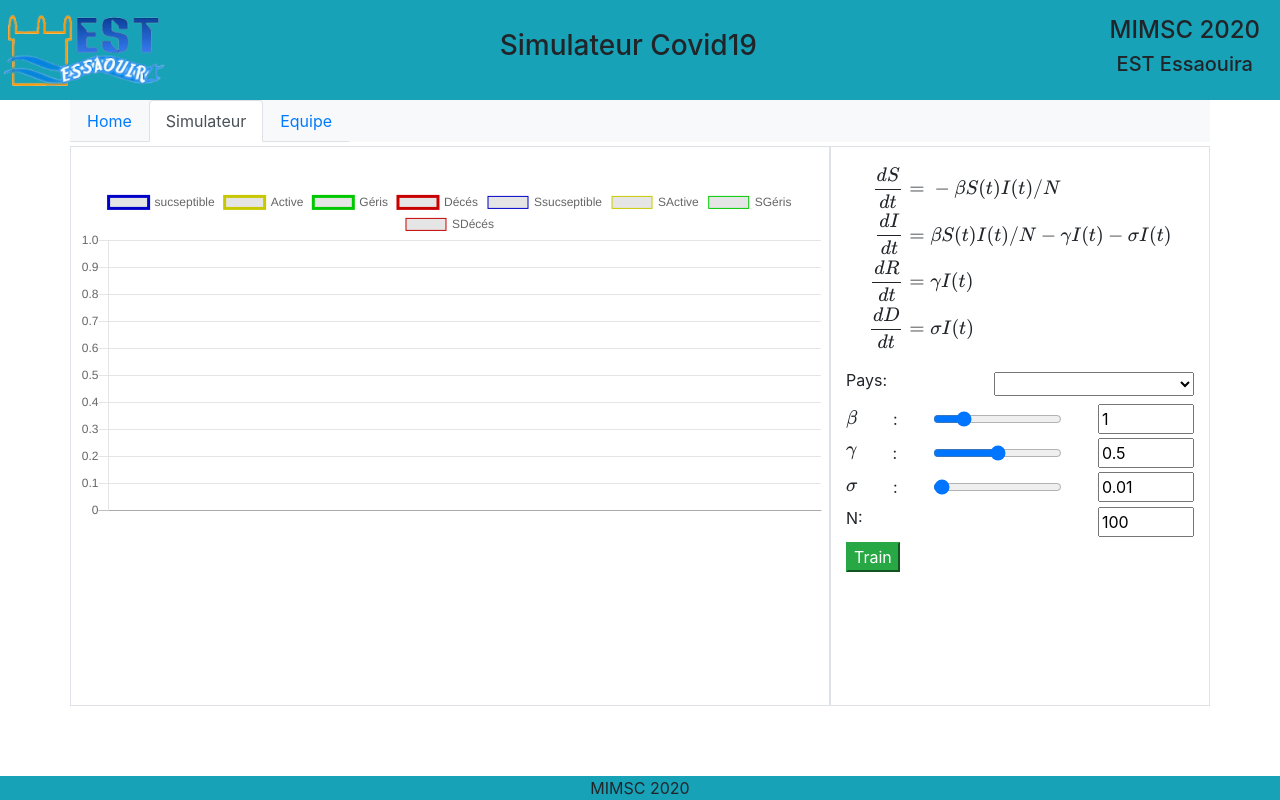
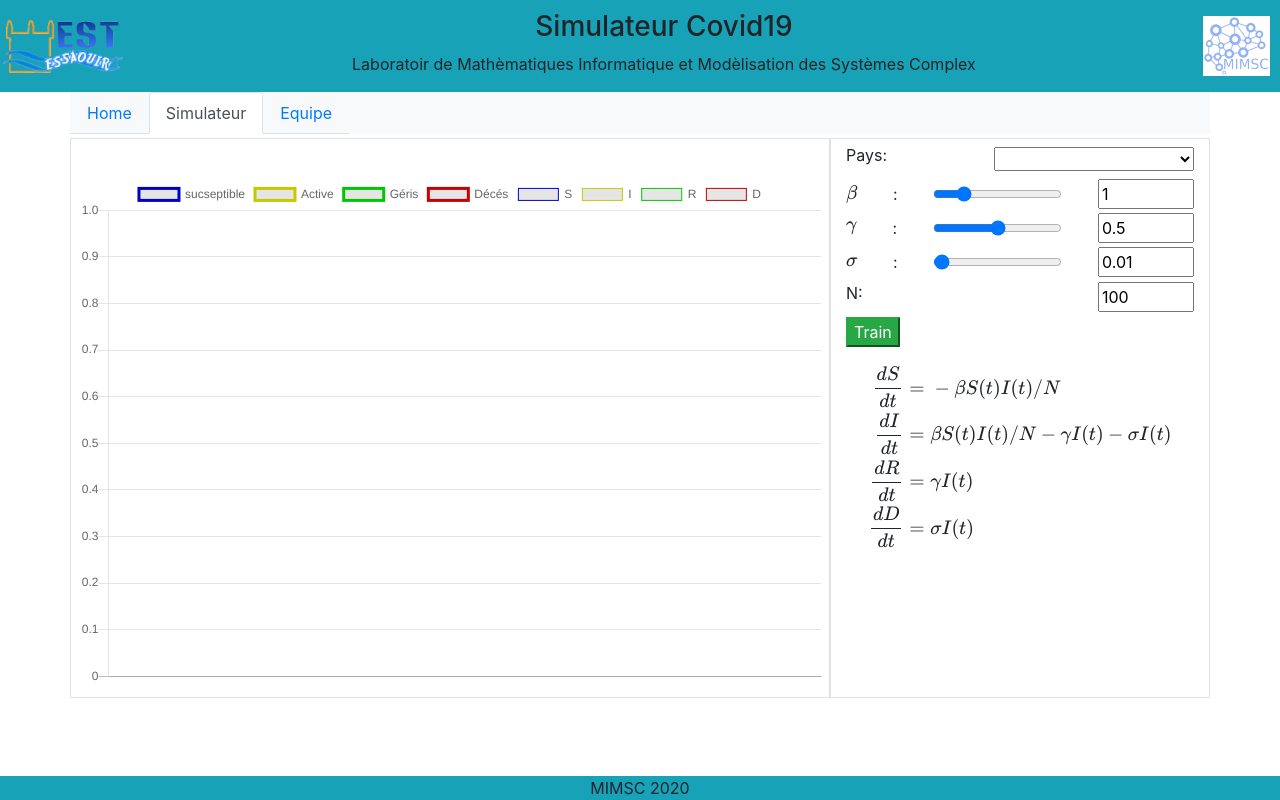
Before and after one commit to sgounane/covid19, a Flask app: page /simulateur in a window 1280 px wide. Run offline with Flask 2, Linux system fonts and the light colour scheme; lists and menus that the app fills with data are empty; some libraries are stand-ins or nearby versions.

Commit message:
styling and lab logo

```diff
--- a/static/style.css
+++ b/static/style.css
@@ -2,23 +2,24 @@ body{
     margin: 0px;
 }
 header{
-    height: 100px;
     display: flex;
     align-items: center;
-
     justify-content: space-between;
+    padding-right: 10px;
 }
 #sigma, #beta, #gama{
     width: 50px;
 }
 #titre{
     text-align: center;
+    padding-top: 10px;
 }
 #filiere{
     text-align: center;
-    padding: 20px;
 }
-
+canvas{
+    height: 100%;
+}
 #content{
 
     padding: 5px;
--- a/templates/base.html
+++ b/templates/base.html
@@ -10,14 +10,14 @@
 <body>
     <header class="bg-info">
         <div id="logo">
-            <img src="{{url_for('static',filename='logo.png')}}" alt="">
+            <img src="{{url_for('static',filename='logo.png')}}" style='height: 60px' alt="">
         </div>
         <div id="titre">
             <h3>Simulateur Covid19 </h3>
+            <p>Laboratoir de Mathèmatiques Informatique et Modèlisation des Systèmes Complex</p>
         </div>
         <div id="filiere">
-            <h4>MIMSC 2020</h4>
-            <h5>EST Essaouira</h5>
+            <img src="{{url_for('static',filename='logoLab.png')}}" style='height: 60px'; alt="">
         </div>
 
     </header>
--- a/templates/simulateur.html
+++ b/templates/simulateur.html
@@ -18,17 +18,6 @@
             <canvas id="myCanvas"></canvas>
         </div>
         <div id="side" class="col-lg-4  border">
-
-            <div class="discription">
-                $$ \begin{eqnarray}
-                \frac{dS}{dt} & = & - \beta S(t) I(t)/N \label{eq1a} \\
-                \frac{dI}{dt} & = & \beta S(t) I(t)/N - \gamma I(t) - \sigma I(t)\label{eq1b} \\
-                \frac{dR}{dt} & = & \gamma I(t)  \label{eq1c} \\
-                \frac{dD}{dt} & = & \sigma I(t)  \label{eq1d}
-                \end{eqnarray}
-                $$
-            </div>
-
             <div id="liste" class="params">
                 <label for="cars">Pays:</label>
                 <select name="cars" id="countries" style="width: 200px;">
@@ -55,6 +44,15 @@
             <div class="params">
                 <button id="trainButton" class="btn-success">Train</button>
             </div>
+            <div class="discription">
+                $$ \begin{eqnarray}
+                \frac{dS}{dt} & = & - \beta S(t) I(t)/N \label{eq1a} \\
+                \frac{dI}{dt} & = & \beta S(t) I(t)/N - \gamma I(t) - \sigma I(t)\label{eq1b} \\
+                \frac{dR}{dt} & = & \gamma I(t)  \label{eq1c} \\
+                \frac{dD}{dt} & = & \sigma I(t)  \label{eq1d}
+                \end{eqnarray}
+                $$
+            </div>
 
         </div>
     </div>
```
Also changed, not shown: static/script.js (+5 -4 lines), static/_bundle.js, static/logoLab.png (added).
